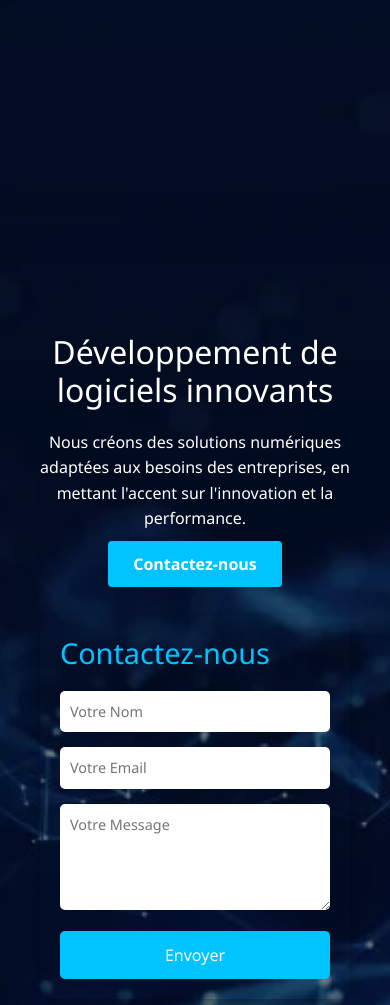
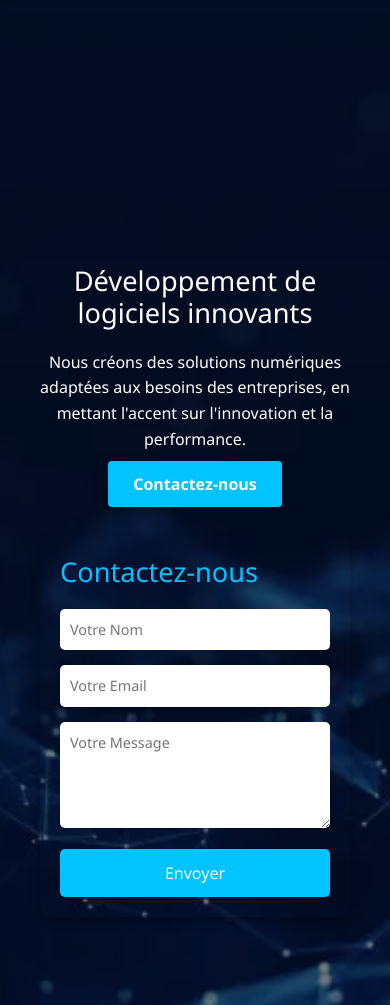
Before and after one commit to Yvanie/giant-website, a plain HTML site: page index.html in a window 390 px wide. Shown: the part 92-1097 px from the top of the page. Drawn offline with nearby package versions, Linux system fonts and the light colour scheme.

Commit message:
arranging responsiveness of home page

```diff
--- a/style.css
+++ b/style.css
@@ -211,6 +211,7 @@ body {
   max-width: 40%;
   background-color: linear-gradient(135deg, #ffffff, #f0f4f8); /* Slightly darker background for form */
   padding: 20px;
+  margin-top: 50px;
   border-radius: 10px;
   box-shadow: 0 4px 10px rgba(0, 0, 0, 0.3);
   z-index: 1; /* Ensure the form stays above the overlay */
@@ -475,16 +476,17 @@ footer {
   }
   .home-content {
     max-width: 100%;
-    margin-top: 150px;
+    margin-top: 0px;
     text-align: center;
   }
   .home-contact-form {
     max-width: 100%;
     margin-top: 40px;
+    margin-bottom: 0px;
   }
 
   .home-content h1 {
-    font-size: 2rem;
+    font-size: 1.7rem;
   }
 
   .home-content p {
@@ -507,6 +509,9 @@ footer {
     padding: 0 20px; /* Add padding on the sides to prevent content from touching the edges */
   }
 
+  .home-contact-form h3 {
+    font-size: 1.7rem;
+  }
   /* Footer Styling */
   .footer-container {
     flex-direction: column;
```
